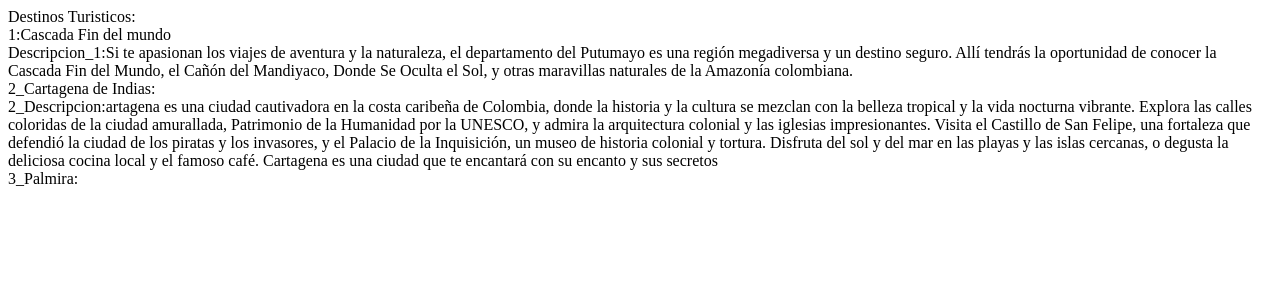
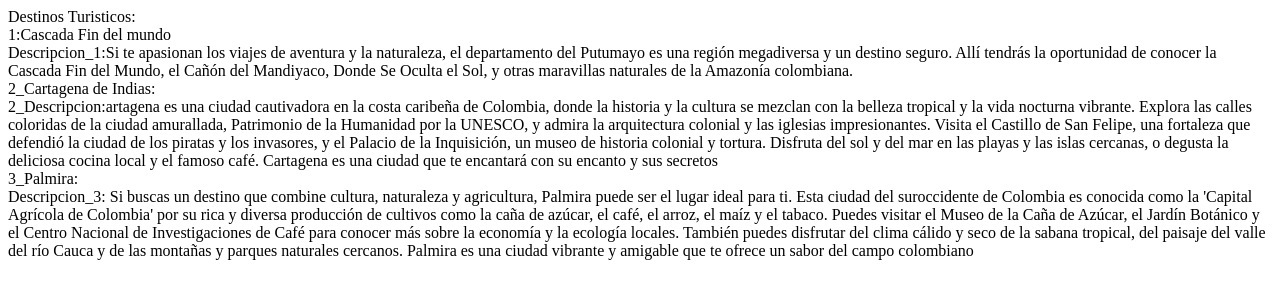
Before and after one commit to Atomic012/Ejercicio_2_2024_miercoles_parcial, a plain HTML site: page index.html in a window 1280 px wide. Drawn offline with Linux system fonts and the light colour scheme.

Commit message:
Descripicion_3

```diff
--- a/index.html
+++ b/index.html
@@ -12,6 +12,7 @@
     <div>2_Cartagena de Indias:</div>
     <div>2_Descripcion:artagena es una ciudad cautivadora en la costa caribeña de Colombia, donde la historia y la cultura se mezclan con la belleza tropical y la vida nocturna vibrante. Explora las calles coloridas de la ciudad amurallada, Patrimonio de la Humanidad por la UNESCO, y admira la arquitectura colonial y las iglesias impresionantes. Visita el Castillo de San Felipe, una fortaleza que defendió la ciudad de los piratas y los invasores, y el Palacio de la Inquisición, un museo de historia colonial y tortura. Disfruta del sol y del mar en las playas y las islas cercanas, o degusta la deliciosa cocina local y el famoso café. Cartagena es una ciudad que te encantará con su encanto y sus secretos</div>
     <div>3_Palmira:</div>
+    <div>Descripcion_3: Si buscas un destino que combine cultura, naturaleza y agricultura, Palmira puede ser el lugar ideal para ti. Esta ciudad del suroccidente de Colombia es conocida como la 'Capital Agrícola de Colombia' por su rica y diversa producción de cultivos como la caña de azúcar, el café, el arroz, el maíz y el tabaco. Puedes visitar el Museo de la Caña de Azúcar, el Jardín Botánico y el Centro Nacional de Investigaciones de Café para conocer más sobre la economía y la ecología locales. También puedes disfrutar del clima cálido y seco de la sabana tropical, del paisaje del valle del río Cauca y de las montañas y parques naturales cercanos. Palmira es una ciudad vibrante y amigable que te ofrece un sabor del campo colombiano</div>
 </body>
 
 </html>
```
